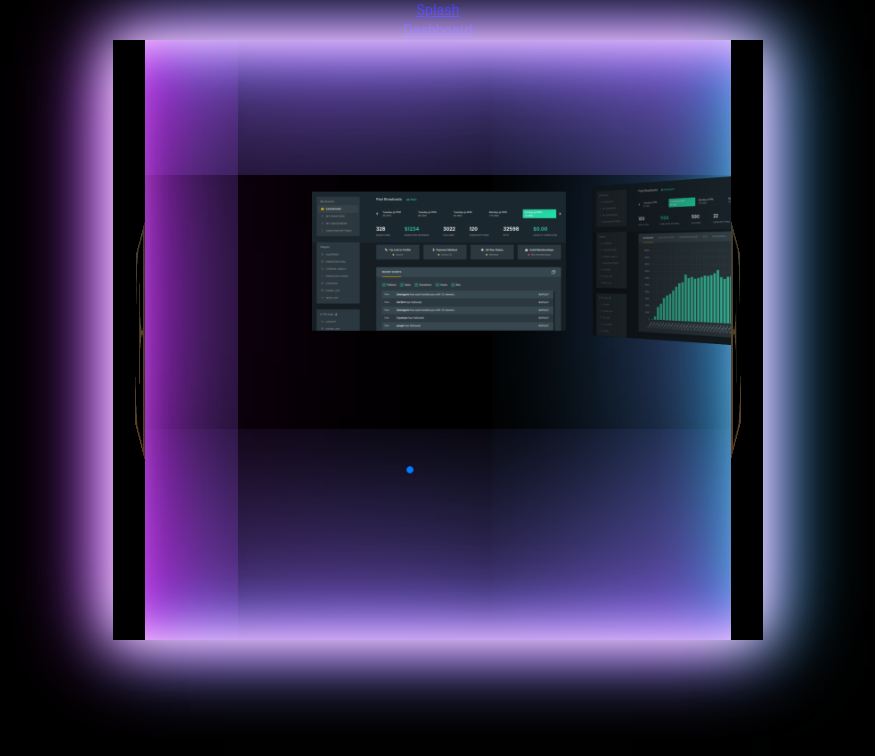
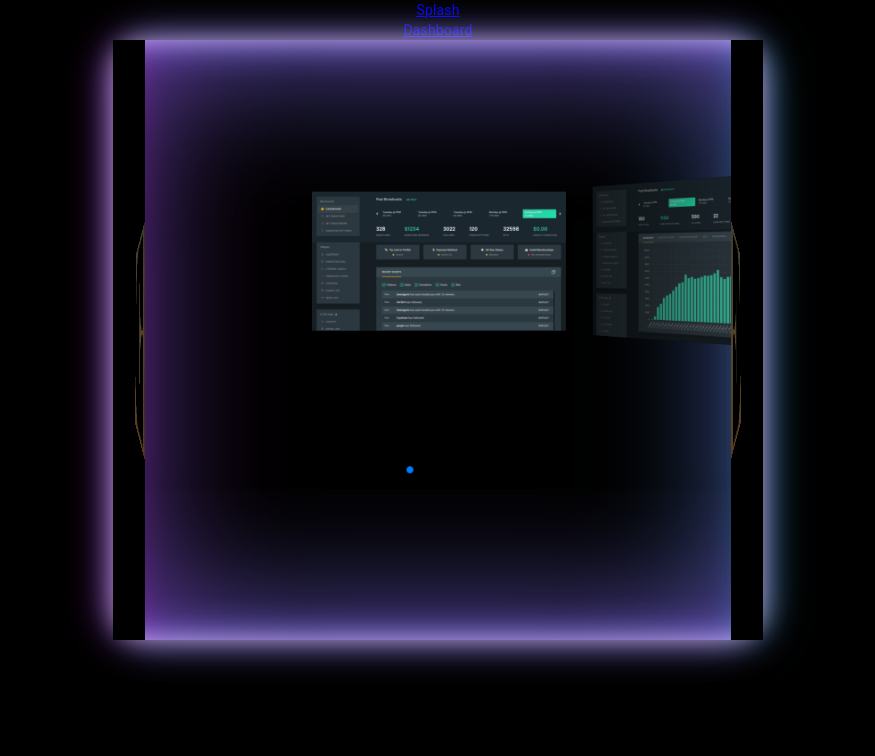
Before and after one commit to EmpyreanWebTeam/empyrean-website-deploy, a React (Create React App) app: page / in a window 1280 px wide. In both pictures the pointer is over the element 640 px from the left and 340 px from the top of the page. Shown: the top 756 px of the page, without its empty margins (202-1077 px from the left). Built offline with nearby package versions, Linux system fonts and the light colour scheme.

Commit message:
Adds transition-delay to door lighting

```diff
--- a/src/style/doors.css
+++ b/src/style/doors.css
@@ -32,10 +32,15 @@
 
   .gLeftandRight {
     height: 600px;
+    transition: .50s all;
+    transition-delay: 2.4s;
   }
 
   .gLeftandRight:hover {
-    border-radius: 0%;
+    transition-duration: 5s;
+    transition-delay: 0.3s;
+    transition-timing-function: linear;
+    border-radius: 10%;
     box-shadow:
     inset 0 0 50px #fff,      /* inner white */
     inset 20px 0 80px #f0f,   /* inner left magenta short */
```
